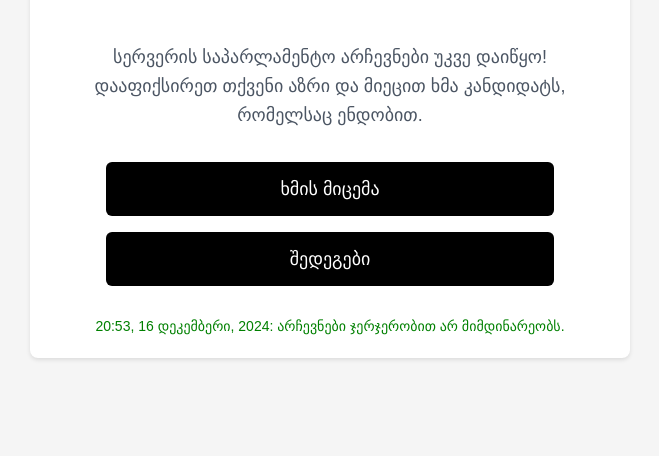
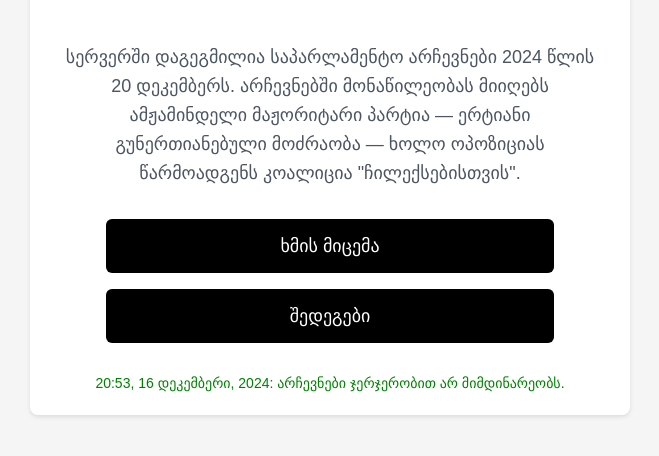
Before and after one commit to bataterelueli/besko, a plain HTML site: page index.html in a window 1280 px wide. Shown: the part 400-856 px from the top of the page, without its empty margins (310-969 px from the left). Before the commit the page ends 818 px from the top, so only its background shows below. Drawn offline with Linux system fonts and the light colour scheme.

Commit message:
Update index.html

```diff
--- a/index.html
+++ b/index.html
@@ -99,7 +99,7 @@
         <img src=../archevnebi2.png alt="BESKO Logo" class="logo-image">
 
         <p class="description">
-            სერვერის საპარლამენტო არჩევნები უკვე დაიწყო! დააფიქსირეთ თქვენი აზრი და მიეცით ხმა კანდიდატს, რომელსაც ენდობით.
+            სერვერში დაგეგმილია საპარლამენტო არჩევნები 2024 წლის 20 დეკემბერს. არჩევნებში მონაწილეობას მიიღებს ამჟამინდელი მაჟორიტარი პარტია — ერტიანი გუნერთიანებული მოძრაობა — ხოლო ოპოზიციას წარმოადგენს კოალიცია "ჩილექსებისთვის".
         </p>
 
         <div class="button-container">
```
